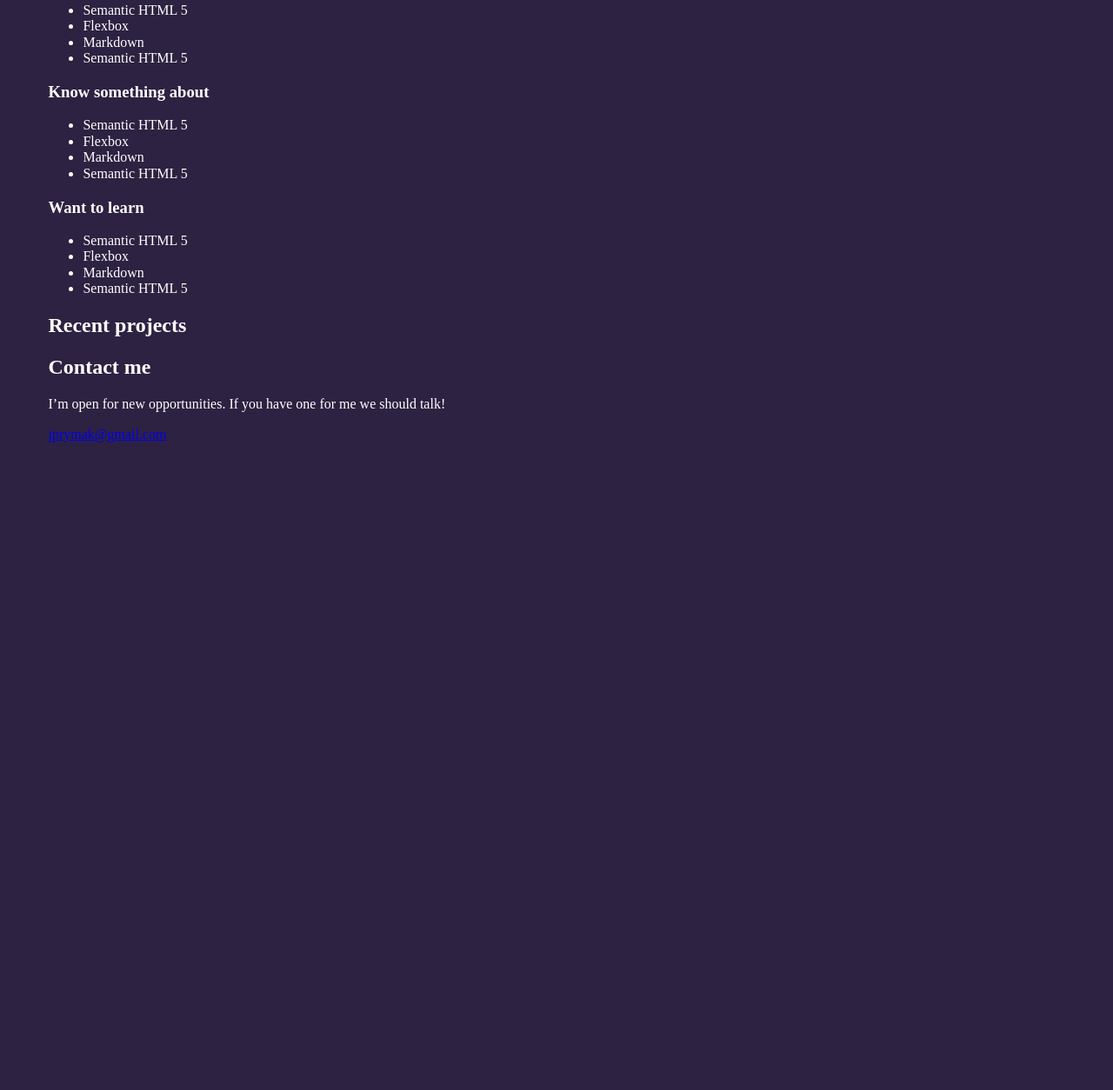
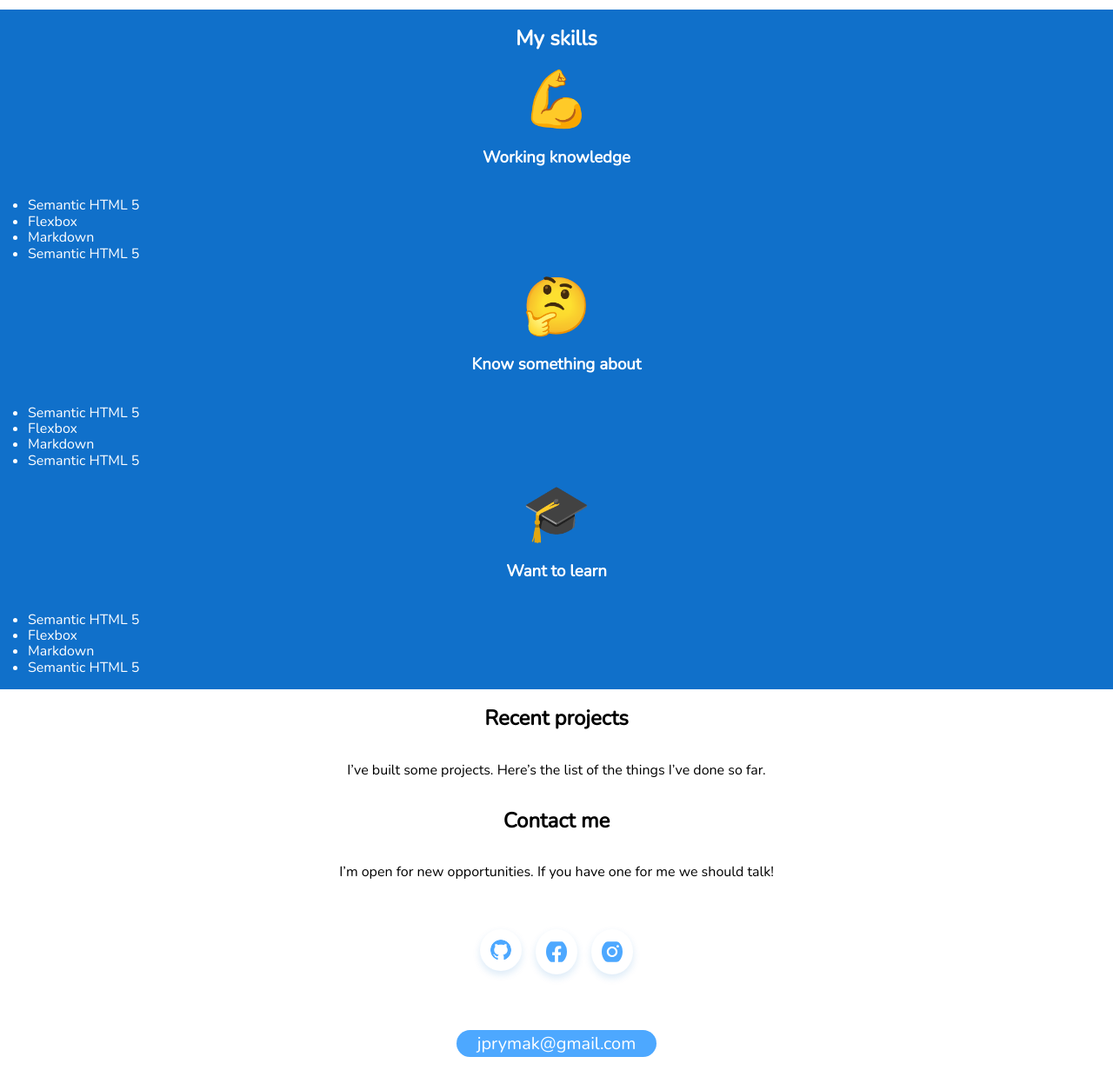
Before and after one commit to jprymak/jprymak.github.io, a website built with webpack: page src/pages/index.html in a window 1280 px wide. Shown: the part 264-1518 px from the top of the page at 87% size. Before the commit the page ends 800 px from the top, so only its background shows below. Built offline with nearby package versions, Linux system fonts and the light colour scheme.

Commit message:
github link ready

```diff
--- a/src/pages/index.html
+++ b/src/pages/index.html
@@ -41,7 +41,9 @@
 
       <section class="skills">
         <h2 class="skills__header">My skills</h2>
+
         <article class="skill-group">
+          <span class="skill-group__icon">💪</span>
           <h3 class="skill-group__header">Working knowledge</h3>
           <ul class="skill-group__list">
             <li class="skill">Semantic HTML 5</li>
@@ -51,6 +53,7 @@
           </ul>
         </article>
         <article class="skill-group">
+          <span class="skill-group__icon">🤔</span>
           <h3 class="skill-group__header">Know something about</h3>
           <ul class="skill-group__list">
             <li class="skill">Semantic HTML 5</li>
@@ -60,6 +63,7 @@
           </ul>
         </article>
         <article class="skill-group">
+          <span class="skill-group__icon">🎓</span>
           <h3 class="skill-group__header">Want to learn</h3>
           <ul class="skill-group__list">
             <li class="skill">Semantic HTML 5</li>
@@ -72,9 +76,11 @@
 
       <section class="projects">
         <h2 class="projects__header">Recent projects</h2>
-        <article class="projects__template projects__template--js">
-
-        </article>
+        <p class="projects__paragraph">
+          I’ve built some projects. Here’s the list of the things I’ve done so
+          far.
+        </p>
+        <article class="projects__template projects__template--js"></article>
       </section>
 
       <section class="contact">
@@ -82,9 +88,15 @@
         <p class="contact__paragraph">
           I’m open for new opportunities. If you have one for me we should talk!
         </p>
-        <a class="contact__icon"></a>
-        <a class="contact__icon"></a>
-        <a class="contact__icon"></a>
+        <div class="icon-wrapper">
+          <a href="https://github.com/jprymak/"
+            ><img class="contact__icon" src="../assets/img/github.svg"
+          /></a>
+
+          <img class="contact__icon" src="../assets/img/FB.svg" />
+          <img class="contact__icon" src="../assets/img/instagram.svg" />
+        </div>
+
         <a href="mailto:jprymak@gmail.com" class="email">jprymak@gmail.com</a>
       </section>
     </main>
--- a/src/scss/_variables.scss
+++ b/src/scss/_variables.scss
@@ -1 +1 @@
-$wtf: #2D2241;
+$email: #4DA8FF;;
--- a/src/scss/main.scss
+++ b/src/scss/main.scss
@@ -1,4 +1,5 @@
 @import "~normalize.css";
+@import url('https://fonts.googleapis.com/css2?family=Nunito&display=swap');
 
 @import "_variables";
 @import "modules/about.scss";
@@ -7,26 +8,34 @@
 @import "modules/contact.scss";
 
 body {
-  background: $wtf;
-  color: #fff;
+  background: #FFFFFF;
+  color: black;
   display: flex;
   align-items: center;
   justify-content: center;
   min-height: 100vh;
-}
-
-
-
-
-
-.email{
+  font-family: Nunito;
 
 }
 
+.grid{
+  display:grid;
+  grid-template-columns: repeat(4, 1fr);
+  column-gap:16px;
 
+}
 
-
-
+.email{
+  margin-bottom: 88px;
+  padding: 4px 24px 4px 24px;
+  border-radius: 64px;
+  font-size: 20px;
+  font-family: Nunito;
+  color: #FFFFFF;
+  text-decoration: none;
+  background: $email;
+}
 
 .main {
+  // margin: 0 16px 0 16px;
 }
--- a/src/scss/modules/about.scss
+++ b/src/scss/modules/about.scss
@@ -1,10 +1,14 @@
 
 
 .about {
+    text-align: center;
+    padding: 0 16px 0 16px;
     &__header {
+
+
     }
     &__paragraph{
-
+    margin-bottom: 48px;
     }
     &__photo{
 
--- a/src/scss/modules/contact.scss
+++ b/src/scss/modules/contact.scss
@@ -1,11 +1,27 @@
 .contact{
+  padding: 0 16px 0 16px;
+  display:flex;
+  flex-direction: column;
+  align-items:center;
     &__header{
 
     }
     &__paragraph{
-
+      text-align: center;
+      margin-bottom: 56px;
     }
     &__icon{
-
+      background: #FFFFFF;
+      box-shadow: 0px 4px 8px rgba(16, 112, 202, 0.15);
+      padding: 12px;
+      size: 48px;
+      border-radius: 50%;
     }
   }
+
+  .icon-wrapper{
+    width:192px;
+    margin: 0px 43px 64px 43px;
+    display:flex;
+    justify-content: space-around;
+  }
--- a/src/scss/modules/projects.scss
+++ b/src/scss/modules/projects.scss
@@ -1,6 +1,13 @@
 .projects{
+  padding: 0 16px 0 16px;
+  display:flex;
+  flex-direction: column;
+  align-items: center;
     &__header{
 
+    }
+    &__paragraph{
+      text-align: center;
     }
     &__template{
       &--js{
--- a/src/scss/modules/skills.scss
+++ b/src/scss/modules/skills.scss
@@ -1,16 +1,32 @@
 .skills{
+    padding: 0 16px 0 16px;
+    background: #1070CA;
+    color: #FFFFFF;
+    display:flex;
+    flex-direction:column;
+    margin-top:88px;
     &__header{
 
+    text-align: center;
     }
   }
 
   .skill-group{
+    display: flex;
+    flex-direction: column;
+    align-items: center;
+    &__icon{
+
+        font-size: 64px;
+    }
     &__header{
 
     }
     &__list{
+    padding-left:16px;
+    align-self: flex-start;
+    }
 
-    }
   }
 
   .skill{
```
Also changed, not shown: src/assets/img/FB.svg (added), src/assets/img/github.svg (added), src/assets/img/instagram.svg (added).
